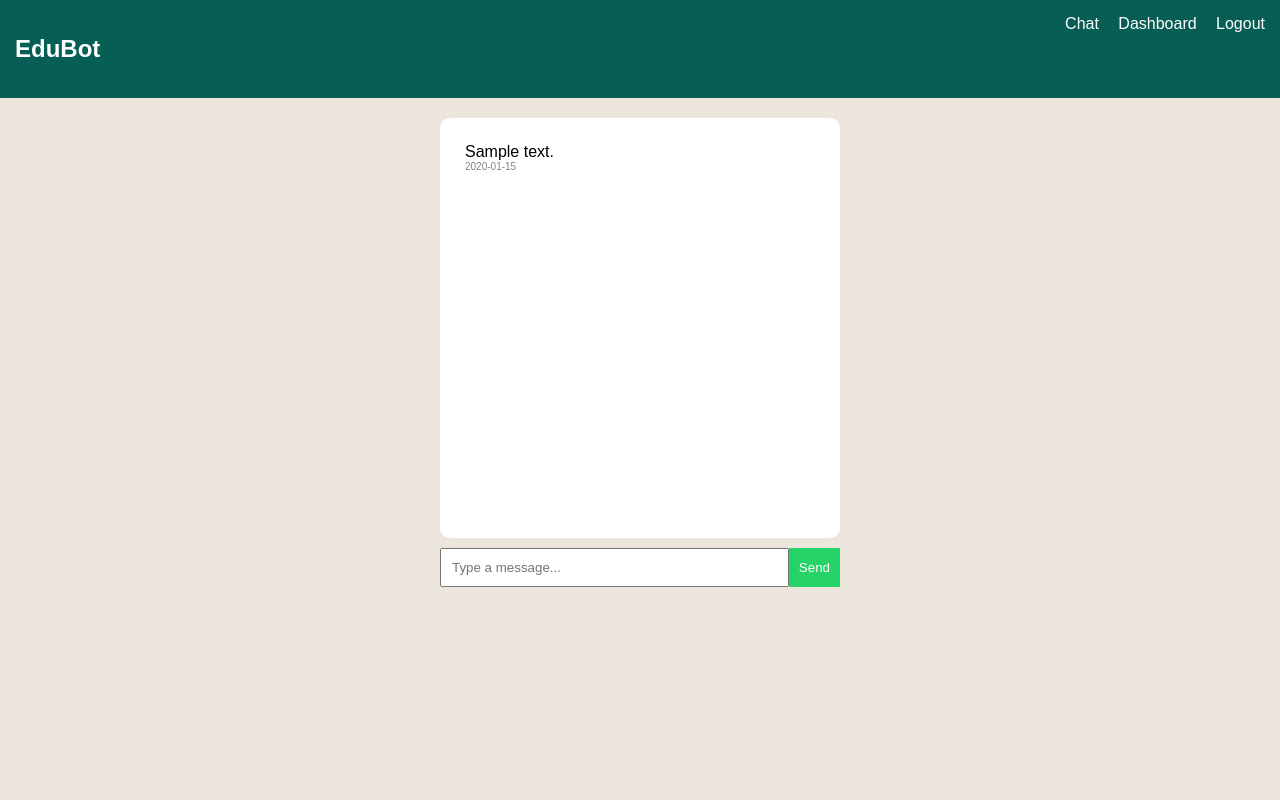
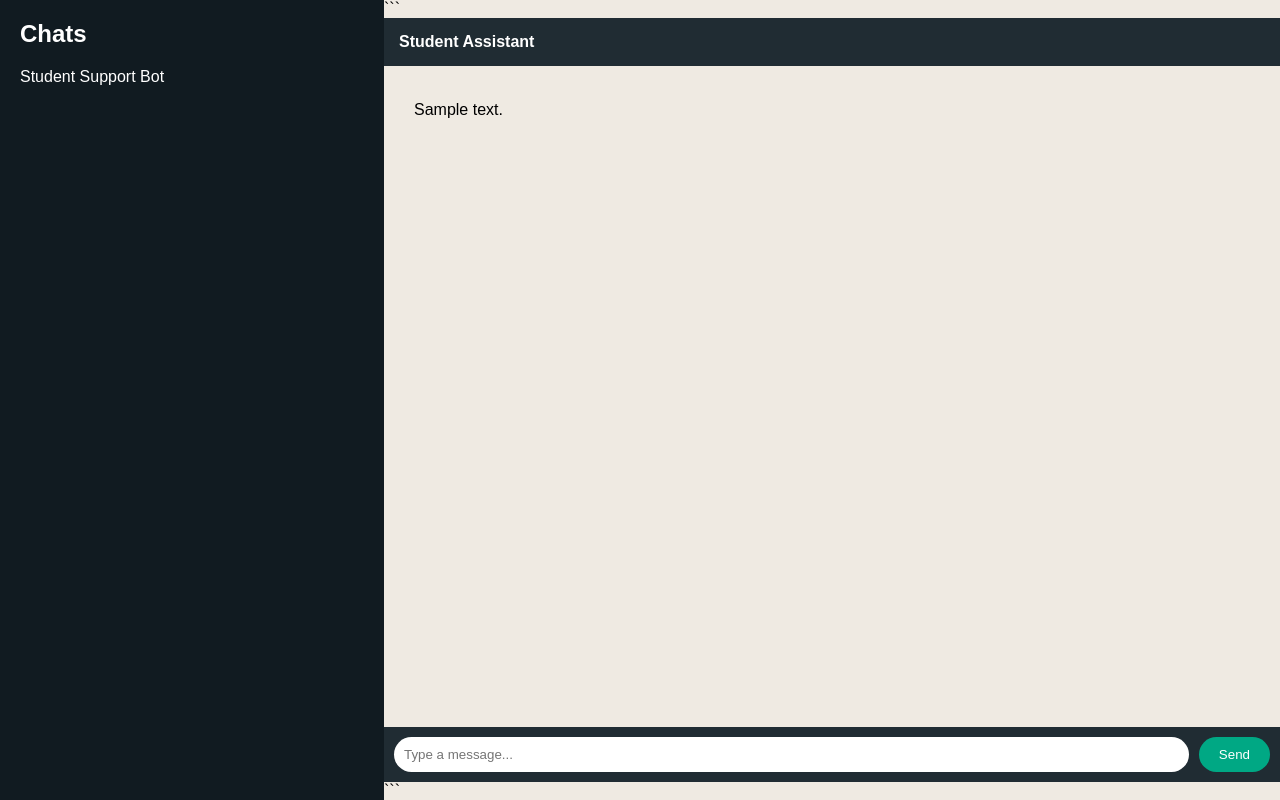
Before and after one commit to Abdulkuta01/chatbot-project, a Flask app: template templates/chat.html in a window 1280 px wide. Run offline with Flask 3, Linux system fonts and the light colour scheme; the template is opened without the code that fills it: most values are stand-ins (such as "Sample title", 1, 10 or a date in 2020).

Commit message:
UI upgrade: full screen WhatsApp style + responsive design

````diff
--- a/templates/chat.html
+++ b/templates/chat.html
@@ -1,31 +1,193 @@
-<!-- ================= chat.html ================= -->
+<!DOCTYPE html>
 
-{% extends "base.html" %}
-{% block content %}
+<html lang="en">
+<head>
+<meta charset="UTF-8">
+<title>Chat</title>
+<style>
+* {
+    margin: 0;
+    padding: 0;
+    box-sizing: border-box;
+    font-family: Arial, sans-serif;
+}
+
+/* FULL SCREEN */
+body {
+height: 100vh;
+display: flex;
+}
+
+/* LEFT SIDEBAR (WhatsApp style) */
+.sidebar {
+width: 30%;
+background: #111b21;
+color: white;
+padding: 20px;
+}
+
+.sidebar h2 {
+margin-bottom: 20px;
+}
+
+/* CHAT AREA */
+.chat-container {
+width: 70%;
+display: flex;
+flex-direction: column;
+background: #efeae2;
+}
+
+/* HEADER */
+.chat-header {
+background: #202c33;
+color: white;
+padding: 15px;
+font-weight: bold;
+}
+
+/* MESSAGES */
+.chat-box {
+flex: 1;
+padding: 15px;
+overflow-y: auto;
+}
+
+/* MESSAGE STYLE */
+.message {
+margin: 10px 0;
+padding: 10px 15px;
+border-radius: 10px;
+max-width: 60%;
+}
+
+.user {
+background: #d9fdd3;
+margin-left: auto;
+}
+
+.bot {
+background: white;
+margin-right: auto;
+}
+
+/* INPUT AREA */
+.chat-input {
+display: flex;
+padding: 10px;
+background: #202c33;
+}
+
+.chat-input input {
+flex: 1;
+padding: 10px;
+border-radius: 20px;
+border: none;
+outline: none;
+}
+
+.chat-input button {
+margin-left: 10px;
+padding: 10px 20px;
+border: none;
+border-radius: 20px;
+background: #00a884;
+color: white;
+cursor: pointer;
+}
+
+/* 📱 MOBILE RESPONSIVENESS */
+@media screen and (max-width: 768px) {
+
+    body {
+        flex-direction: column;
+    }
+
+    .sidebar {
+        display: none; /* hide sidebar on phone */
+    }
+
+    .chat-container {
+        width: 100%;
+        height: 100vh;
+    }
+
+    .chat-header {
+        text-align: center;
+        font-size: 16px;
+    }
+
+    .chat-box {
+        padding: 10px;
+    }
+
+    .message {
+        max-width: 80%;
+        font-size: 14px;
+    }
+
+    .chat-input {
+        padding: 8px;
+    }
+
+    .chat-input input {
+        font-size: 14px;
+        padding: 8px;
+    }
+
+    .chat-input button {
+        padding: 8px 12px;
+        font-size: 14px;
+    }
+}
+
+.chat-box {
+    scroll-behavior: smooth;
+}
+
+</style>
+
+</head>
+<meta name="viewport" content="width=device-width, initial-scale=1.0">
+
+<script>
+    var chatBox = document.querySelector('.chat-box');
+    chatBox.scrollTop = chatBox.scrollHeight;
+</script>
+
+<body>
+
+<!-- SIDEBAR -->
+
+<div class="sidebar">
+    <h2>Chats</h2>
+    <p>Student Support Bot</p>
+</div>
+
+<!-- CHAT AREA -->
 
 <div class="chat-container">
 
+```
+<div class="chat-header">
+    Student Assistant
+</div>
+
 <div class="chat-box">
     {% for sender, message, time in chats %}
-        {% if sender == "user" %}
-            <div class="user">
-                {{ message }}
-                <small>{{ time }}</small>
-            </div>
-        {% else %}
-            <div class="bot">
-                {{ message }}
-                <small>{{ time }}</small>
-            </div>
-        {% endif %}
+        <div class="message {{ sender }}">
+            {{ message }}
+        </div>
     {% endfor %}
 </div>
 
-<form method="post" class="input-box">
-    <input name="message" placeholder="Type a message..." required>
-    <button>Send</button>
+<form method="POST" class="chat-input">
+    <input type="text" name="message" placeholder="Type a message..." required>
+    <button type="submit">Send</button>
 </form>
+```
 
 </div>
 
-{% endblock %}
+</body>
+</html>
````
